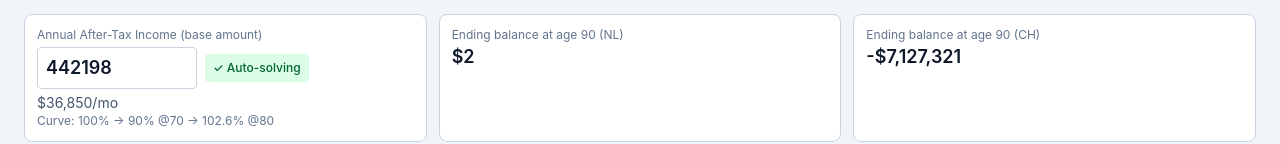
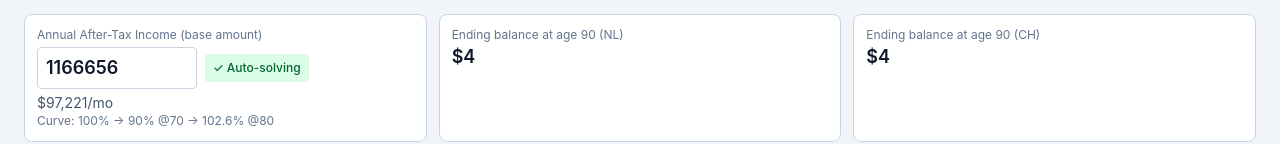
Before and after one commit to KCALLC/retirement-calculator, a Next.js app: page / in a window 1280 px wide. Shown: the part 642-786 px from the top of the page. Built offline with nearby package versions, Linux system fonts and the light colour scheme.

Commit message:
v10: Enforce margin cap (90% FRN + 50% eq) after all flows - excess triggers ABN paydown or forced equity liquidation

```diff
--- a/src/app/page.tsx
+++ b/src/app/page.tsx
@@ -262,6 +262,31 @@ function runOneScenario(inputs: Inputs, baseWithdrawal: number, scenario: 'NL' |
 
     frn = Math.max(0, frn);
     eq = Math.max(0, eq);
+
+    // === MARGIN CAP ENFORCEMENT ===
+    // After all flows, ensure margin doesn't exceed 90% FRN + 50% equity
+    const finalMarginCap = frn * 0.9 + eq * 0.5;
+    if (margin > finalMarginCap) {
+      const excess = margin - finalMarginCap;
+      // Must pay down excess — take from ABN first
+      const abnPaydown = Math.min(excess, abn);
+      abn -= abnPaydown;
+      margin -= abnPaydown;
+      // If still over cap and have equity, forced liquidation of equity
+      if (margin > finalMarginCap) {
+        const stillOver = margin - finalMarginCap;
+        // Selling equity reduces both equity and margin
+        // But selling $X of equity also reduces the cap by 0.5*X
+        // So we need to sell enough that: margin - sold = 0.9*frn + 0.5*(eq - sold)
+        // margin - sold = 0.9*frn + 0.5*eq - 0.5*sold
+        // margin - 0.5*sold = 0.9*frn + 0.5*eq
+        // 0.5*sold = margin - 0.9*frn - 0.5*eq
+        // sold = 2 * (margin - 0.9*frn - 0.5*eq)
+        const eqToSell = Math.min(eq, 2 * stillOver);
+        eq -= eqToSell;
+        margin -= eqToSell; // proceeds pay down margin
+      }
+    }
 
     const endingBalance = frn + eq + abn + kelly401k + karl401k - margin;
     const totalIncome = frnInterest + dividends - marginInt + karlSsi + kellySsi;
```
